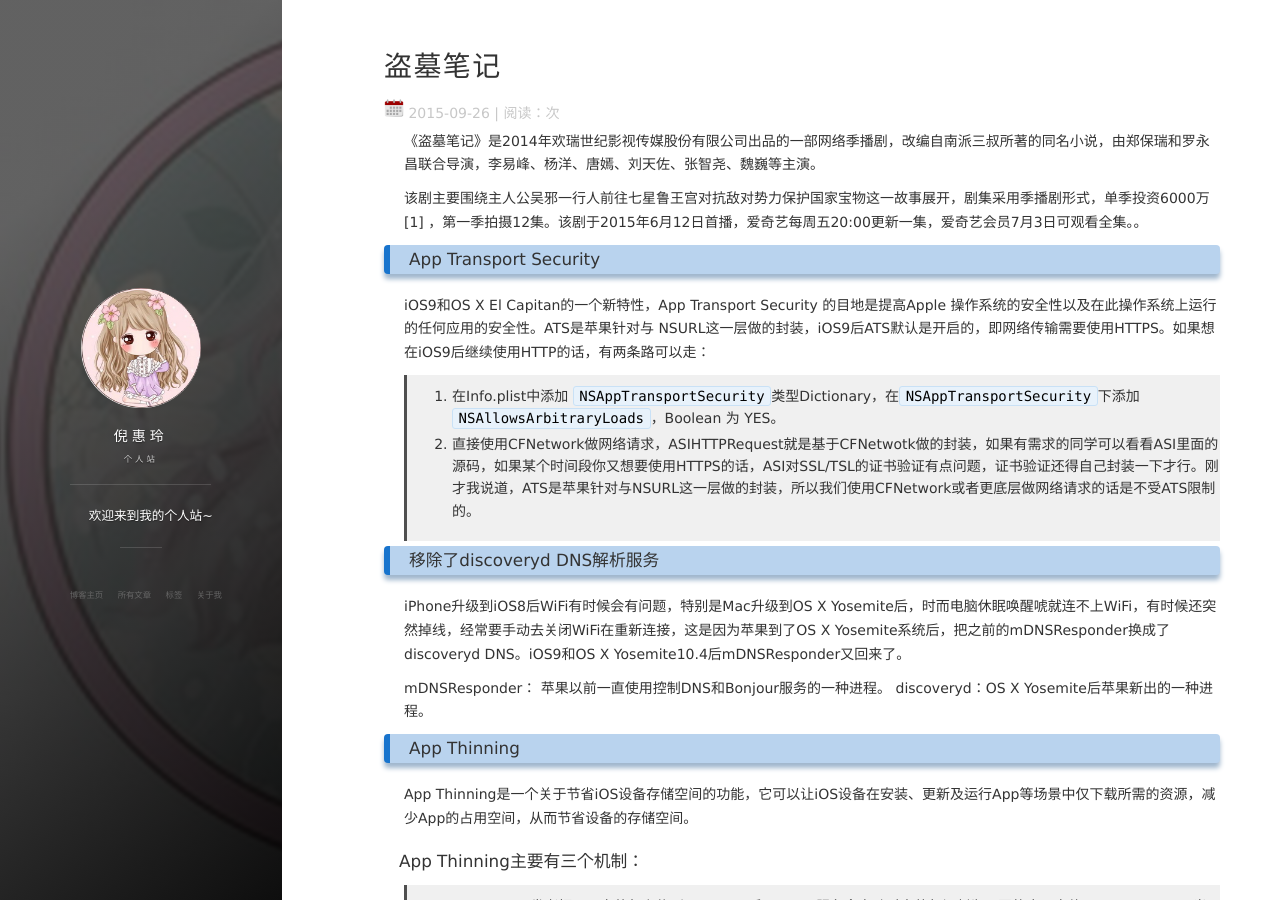
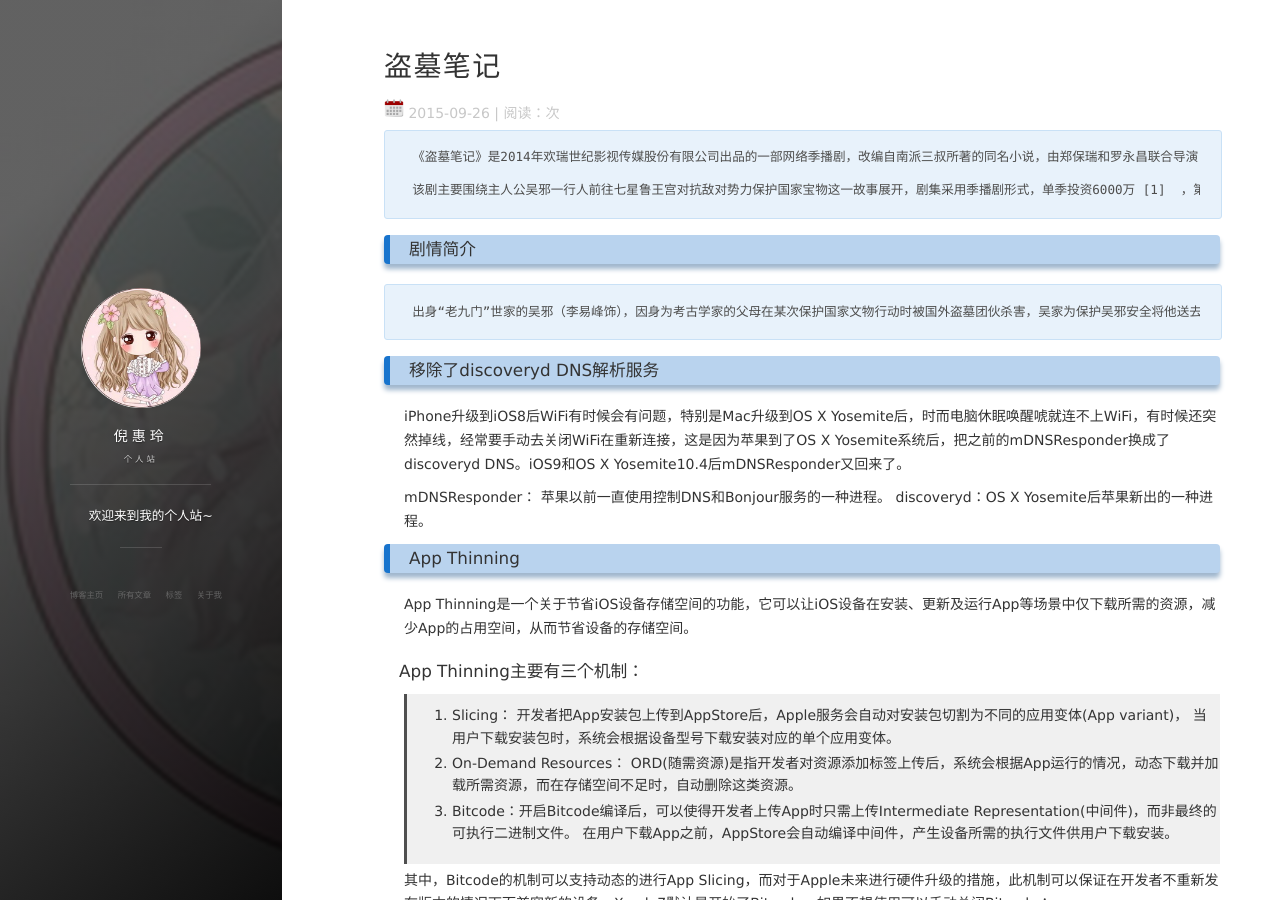
Before and after one commit to nihuiling/nihuiling-github.io, a Jekyll site: the page built from _posts/2015-09-26-iOS9_Note.md, in a window 1280 px wide and 900 px high. Built offline with Jekyll 4.4.1, drawn with Linux system fonts in a browser that asks for light colours; nearby versions of some CDN libraries; comment, search, counter and statistics services are not loaded.

Commit message:
Update 2015-09-26-iOS9_Note.md

```diff
--- a/_posts/2015-09-26-iOS9_Note.md
+++ b/_posts/2015-09-26-iOS9_Note.md
@@ -7,18 +7,14 @@ tag: iOS
 ---
 
 
-《盗墓笔记》是2014年欢瑞世纪影视传媒股份有限公司出品的一部网络季播剧，改编自南派三叔所著的同名小说，由郑保瑞和罗永昌联合导演，李易峰、杨洋、唐嫣、刘天佐、张智尧、魏巍等主演。
+    《盗墓笔记》是2014年欢瑞世纪影视传媒股份有限公司出品的一部网络季播剧，改编自南派三叔所著的同名小说，由郑保瑞和罗永昌联合导演，李易峰、杨洋、唐嫣、刘天佐、张智尧、魏巍等主演。
 
-该剧主要围绕主人公吴邪一行人前往七星鲁王宫对抗敌对势力保护国家宝物这一故事展开，剧集采用季播剧形式，单季投资6000万 [1]  ，第一季拍摄12集。该剧于2015年6月12日首播，爱奇艺每周五20:00更新一集，爱奇艺会员7月3日可观看全集。。
+    该剧主要围绕主人公吴邪一行人前往七星鲁王宫对抗敌对势力保护国家宝物这一故事展开，剧集采用季播剧形式，单季投资6000万 [1]  ，第一季拍摄12集。该剧于2015年6月12日首播，爱奇艺每周五20:00更新一集，爱奇艺会员7月3日可观看全集。。
 
 
-### App Transport Security
+### 剧情简介
 
-iOS9和OS X El Capitan的一个新特性，App Transport Security 的目地是提高Apple 操作系统的安全性以及在此操作系统上运行的任何应用的安全性。ATS是苹果针对与 NSURL这一层做的封装，iOS9后ATS默认是开启的，即网络传输需要使用HTTPS。如果想在iOS9后继续使用HTTP的话，有两条路可以走：
-
-> 1. 在Info.plist中添加 `NSAppTransportSecurity`类型Dictionary，在`NSAppTransportSecurity`下添加`NSAllowsArbitraryLoads`，Boolean 为 YES。
-> 2. 直接使用CFNetwork做网络请求，ASIHTTPRequest就是基于CFNetwotk做的封装，如果有需求的同学可以看看ASI里面的源码，如果某个时间段你又想要使用HTTPS的话，ASI对SSL/TSL的证书验证有点问题，证书验证还得自己封装一下才行。刚才我说道，ATS是苹果针对与NSURL这一层做的封装，所以我们使用CFNetwork或者更底层做网络请求的话是不受ATS限制的。
-
+    出身“老九门”世家的吴邪（李易峰饰），因身为考古学家的父母在某次保护国家文物行动时被国外盗墓团伙杀害，吴家为保护吴邪安全将他送去德国读书，因而吴邪对“考古”事业有着与生俱来的兴趣，在一次护宝过程中他偶然获得一张记载着古墓秘密的战国帛书，为赶在不明势力之前解开帛书秘密，保护古墓中文物不受侵害，按照帛书的指引吴邪跟随三叔吴三省（张智尧饰）、潘子（魏巍饰）以及神秘小哥张起灵（杨洋饰）来到鲁殇王墓探究七星鲁王宫的秘密。 在古墓中，吴邪结识了前来探秘的王胖子（刘天佐饰）并救下身份不明的阿宁（唐嫣饰），经过一系列惊险刺激匪夷所思的事件之后，众人又发现了更多未解的谜团。吴邪等人在和不明势力斗智斗勇的同时又踏上了新的探秘之旅。
 
 ### 移除了discoveryd DNS解析服务
 
```
